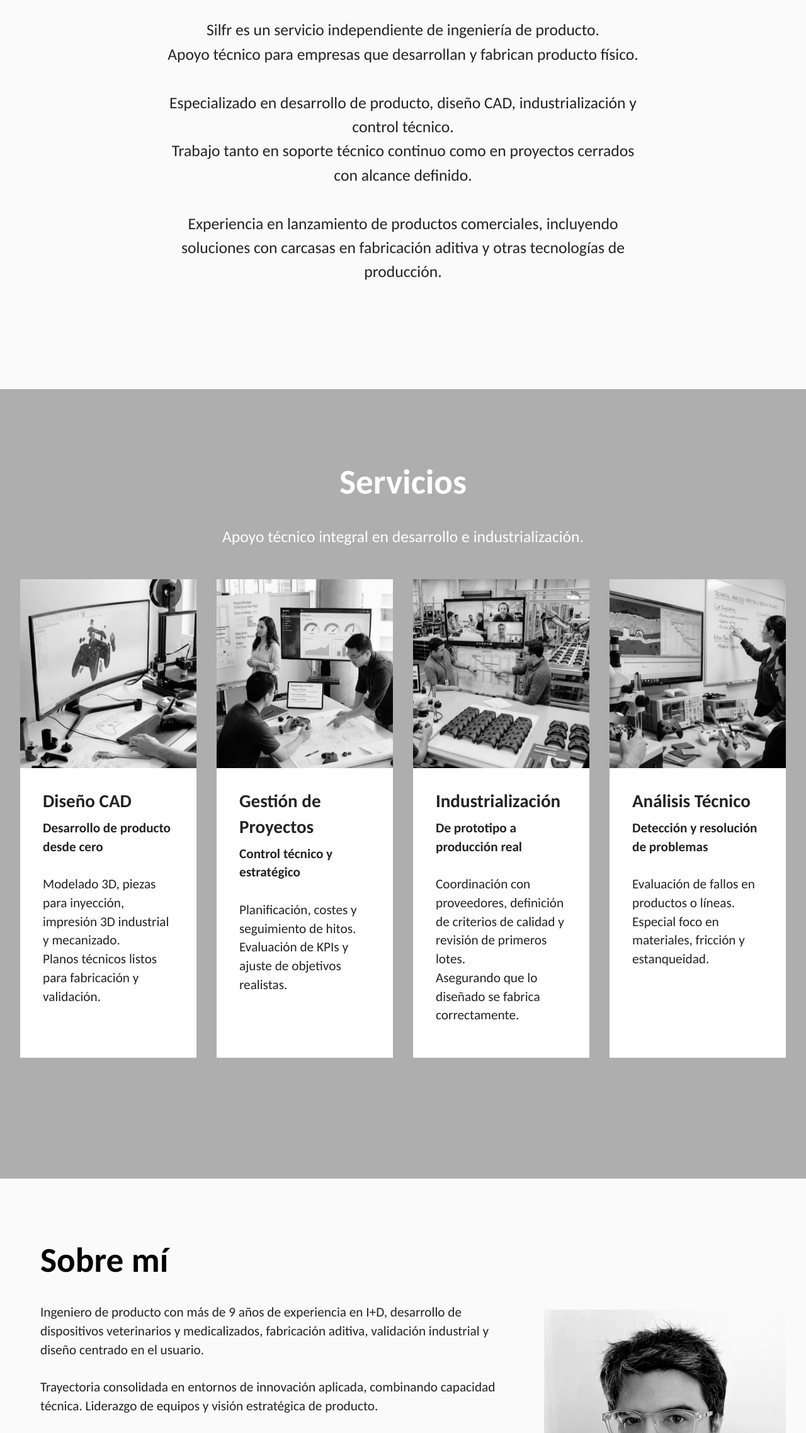
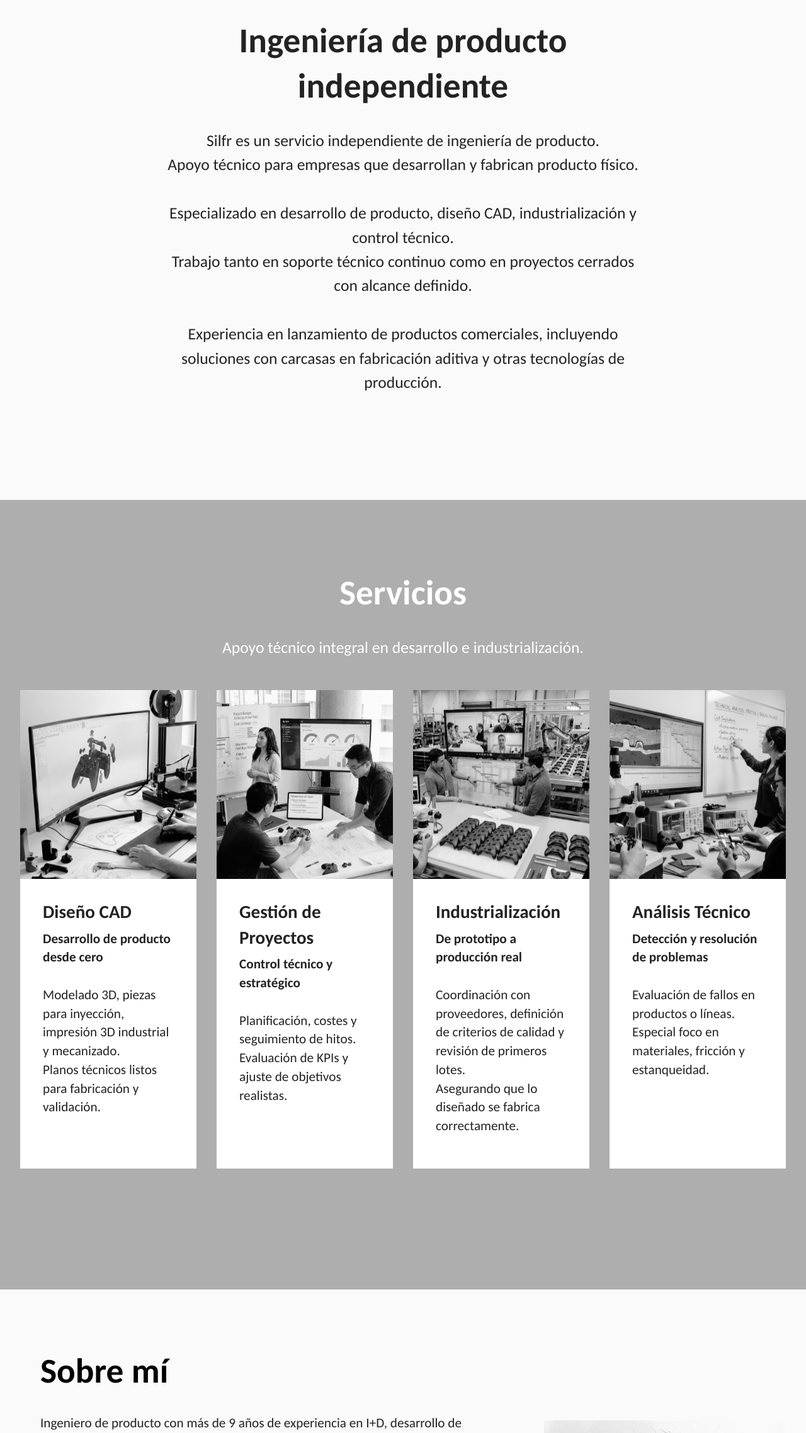
Before and after one commit to antoni-barcelo/silfr-web, a plain HTML site: page index.html in a window 1280 px wide. Shown: the part 524-2800 px from the top of the page at 63% size. Drawn offline with Linux system fonts and the light colour scheme.

Commit message:
Update index.html
SEO

```diff
--- a/index.html
+++ b/index.html
@@ -94,6 +94,9 @@
     </div>
     <div class="row justify-content-center">
       <div class="col-md-12 content-head">
+		  <h1 class="mbr-section-title mbr-fonts-style mb-4 display-2">
+  <strong>Ingeniería de producto independiente</strong>
+</h1>
 
         <p class="mbr-text mbr-fonts-style mb-4 text-2">Silfr es un servicio independiente de ingeniería de producto.<br>Apoyo técnico para empresas que desarrollan y fabrican producto físico.<br><br>Especializado en desarrollo de producto, diseño CAD, industrialización y control técnico.<br>Trabajo tanto en soporte técnico continuo como en proyectos cerrados con alcance definido.<br><br>Experiencia en lanzamiento de productos comerciales, incluyendo soluciones con carcasas en fabricación aditiva y otras tecnologías de producción.<br><br></p>
 
@@ -195,7 +198,9 @@
 			</div>
 			<div class="col-12 col-lg col-md-12">
 				<div class="text-wrapper align-left">
-					<h1 class="mbr-section-title mbr-fonts-style mb-4 display-2"><strong>Sobre mí</strong></h1>
+					<h2 class="mbr-section-title mbr-fonts-style mb-4 display-2">
+  <strong>Sobre mí</strong>
+</h2>
 					<p class="mbr-text mbr-fonts-style mb-4 display-7">Ingeniero de producto con más de 9 años de experiencia en I+D, desarrollo de dispositivos veterinarios y medicalizados, fabricación aditiva, validación industrial y diseño centrado en el usuario.<br> <br>Trayectoria consolidada en entornos de innovación aplicada, combinando capacidad técnica. Liderazgo de equipos y visión estratégica de producto.<br>
 <br>Especializado en transición de prototipos a fabricación industrial, optimización de materiales y procesos, y coordinación interdepartamental (I+D, Calidad, Producción, Compras, Servicio Técnico, Marketing). <br><br>Enfocado en generar soluciones viables, escalables y sostenibles con impacto directo en la eficiencia operativa y la experiencia de usuario.
 <br><br>Alta orientación a resultados, mejora continua y disponibilidad para movilidad geográfica&nbsp;<br></p>
```
